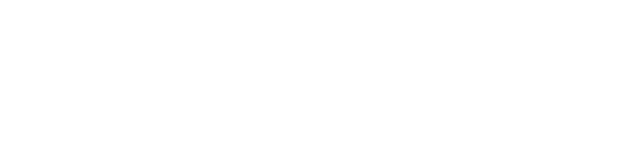
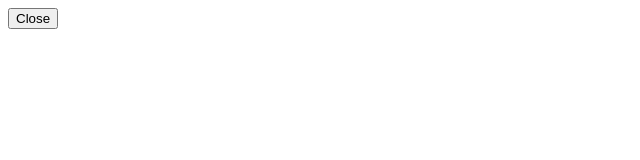
Before and after one commit to Retatrutide/retatrutide.github.io, a plain HTML site: page index.html in a window 1280 px wide. Shown: the whole page, without its empty margins (0-640 px from the left). Drawn offline with Linux system fonts and the light colour scheme.

Commit message:
Update index.html

```diff
--- a/index.html
+++ b/index.html
@@ -1,5 +1,6 @@
 <html>
 	<body>
+		<button onclick="window.close">Close</button>
 		<script>
 			window.close()
 		</script>
```
